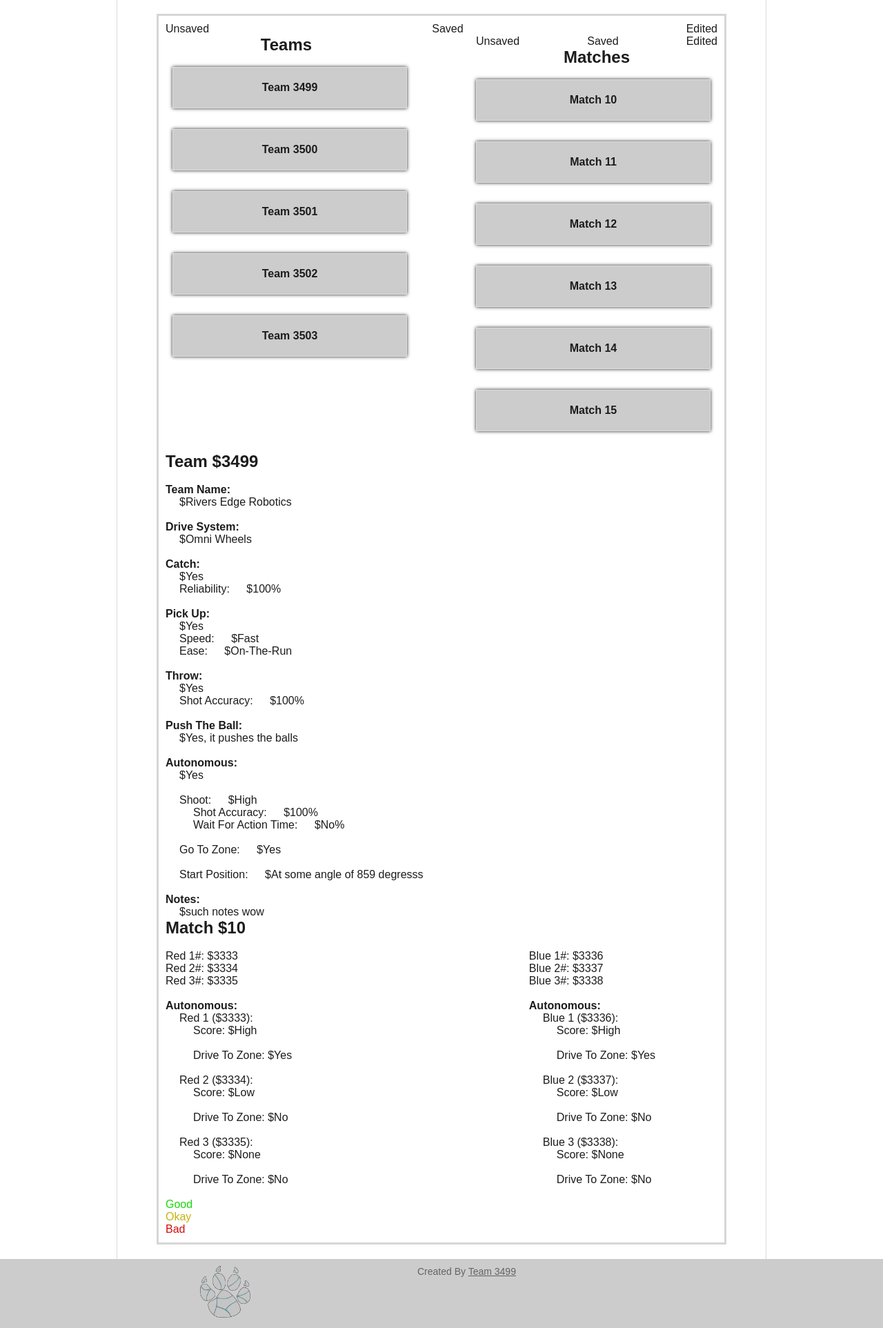
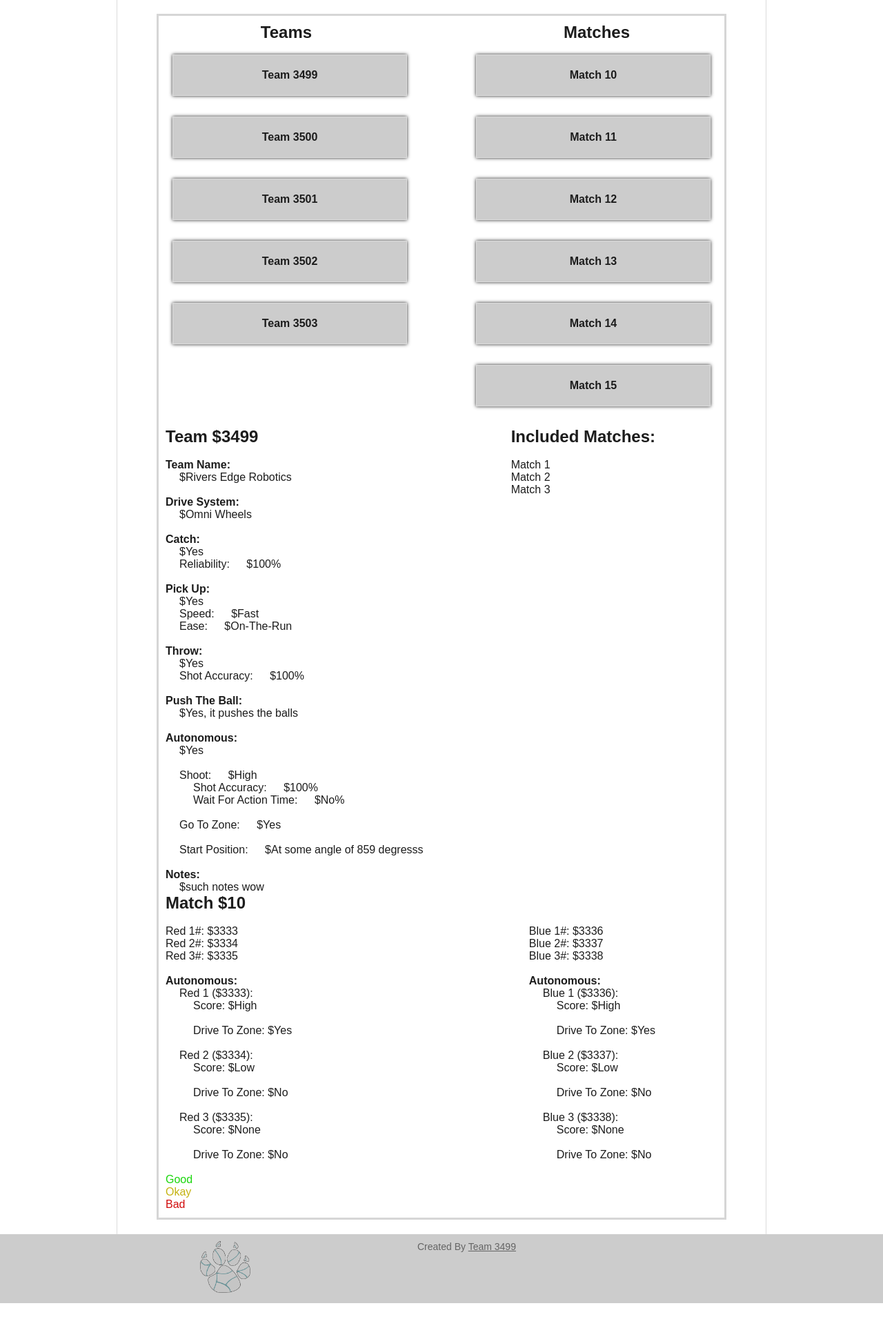
Before and after one commit to team3499/FRC-Scout, a PHP site: page /root/index.php in a window 1280 px wide. Shown: the part 162-2087 px from the top of the page at 69% size. After the commit the page ends 2051 px from the top, so only its background shows below. Run offline with PHP 8.4, Linux system fonts and the light colour scheme.

Commit message:
remove unused options, added match links to team pages

```diff
--- a/pagematch.php
+++ b/pagematch.php
@@ -4,7 +4,7 @@
 
     <div class="left">
 
-        Red 1#: <span>$3333</span><br/>
+        Red 1#: <span>$3333</span><br/> <!-- Make these links too -->
         Red 2#: <span>$3334</span><br/>
         Red 3#: <span>$3335</span>
 
@@ -34,7 +34,7 @@
     </div>
     <div class="right" style="margin-right:90px;">
 
-        Blue 1#: <span>$3336</span><br/>
+        Blue 1#: <span>$3336</span><br/> <!-- Make these links too -->
         Blue 2#: <span>$3337</span><br/>
         Blue 3#: <span>$3338</span>
 
@@ -65,6 +65,4 @@
 
     <br class="clear"/>
 
-
-
     </div>
--- a/pageteam.php
+++ b/pageteam.php
@@ -1,4 +1,6 @@
     <div class="pageTeam">
+
+        <div class="left">
 
             <h2>Team <span>$3499</span></h2>
 
@@ -42,3 +44,18 @@
             <h4>Notes:</h4> <span class="tab1">$such notes wow</span>
 
         </div>
+        <div class="right" style="margin-right:90px;">
+
+            <h2>Included Matches:</h2><br/>
+
+            <span>Match 1</span><br/> <!-- Make these links to the matches -->
+            <span>Match 2</span><br/>
+            <span>Match 3</span><br/>
+
+            <!-- Add a "None" option -->
+
+        </div>
+
+        <br class="clear"/>
+
+    </div>
--- a/root/css/style.css
+++ b/root/css/style.css
@@ -97,15 +97,6 @@ span.viewTeamBox:hover, span.viewMatchBox:hover{
     width:800px;
     margin:0 auto;
 }
-.optionsL{
-    float:left;
-}
-.optionsM{
-    display:inline;
-}
-.optionsR{
-    float:right;
-}
 .data{
     padding-top:20px;
 }
--- a/showdata.php
+++ b/showdata.php
@@ -1,9 +1,4 @@
 <div id="ID0" class="viewPage">
-    <div class="optionsTitle">
-        <span class="options optionsL">Unsaved</span>
-        <span class="options optionsM">Saved</span>
-        <span class="options optionsR">Edited</span>
-    </div>
 
     <div class="viewTeam">
         <h2>Teams</h2><br/>
@@ -25,11 +20,6 @@
     </div>
 
     <div class="viewMatch">
-        <div class="optionsTitle">
-            <span class="options optionsL">Unsaved</span>
-            <span class="options optionsM">Saved</span>
-            <span class="options optionsR">Edited</span>
-        </div>
         <h2>Matches</h2><br/>
         <span class="viewMatchBox" href="#match10">
             Match 10
```
Lines whose indentation alone changed are shown as unchanged.
